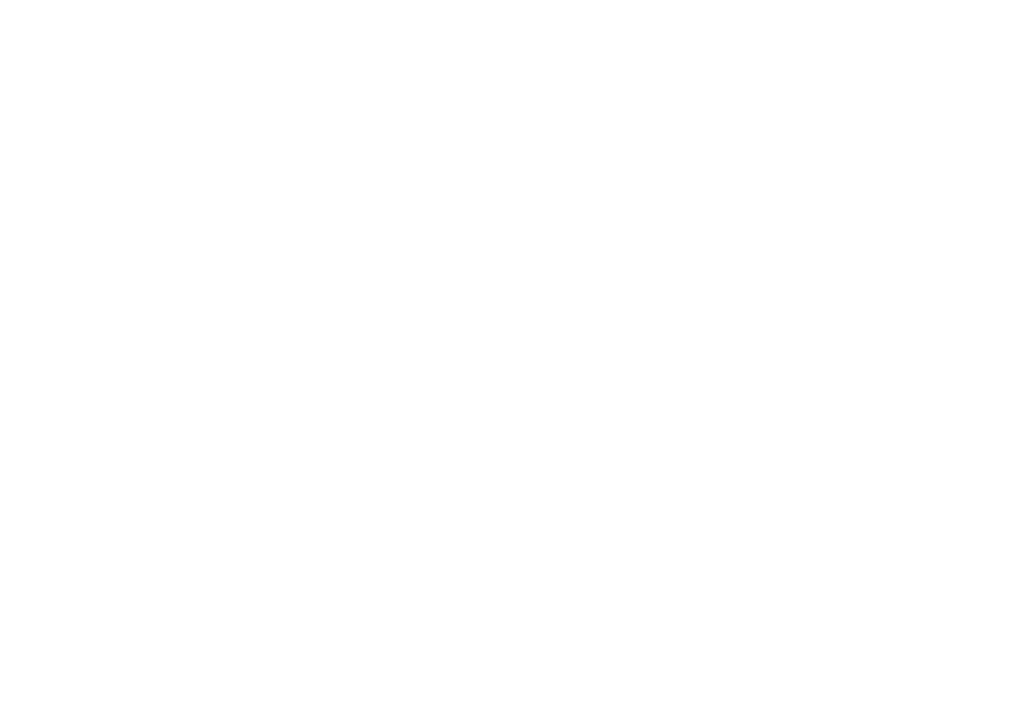
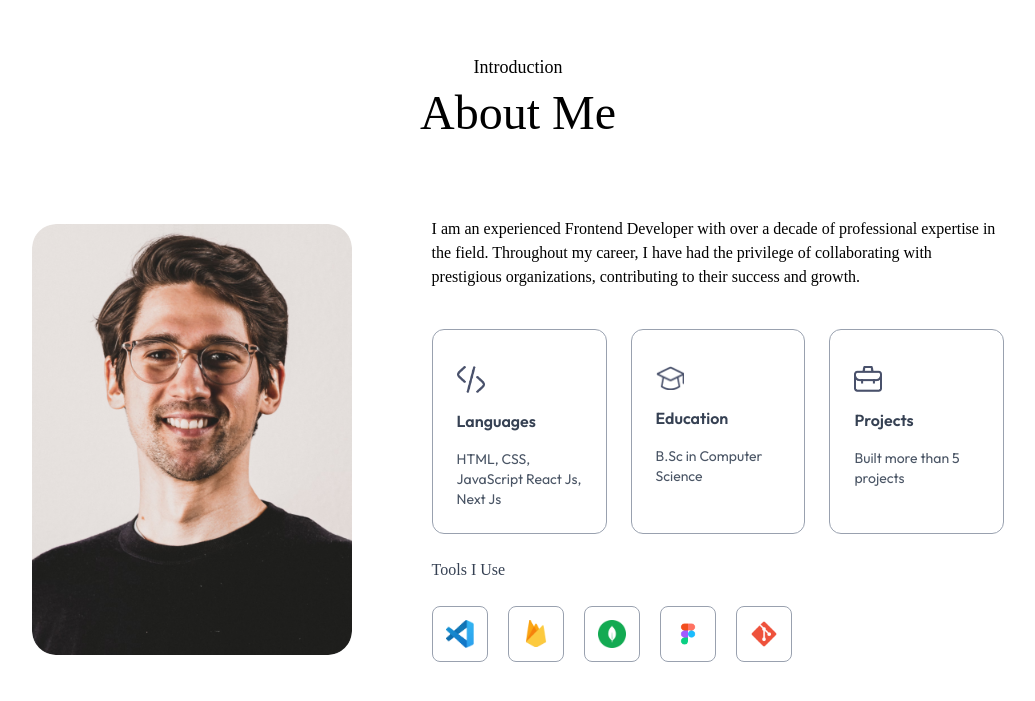
Before and after one commit to Coded-Adil/next-js-portfolio, a Next.js app: page / in a window 1280 px wide. Shown: the part 787-1488 px from the top of the page, without its empty margins (122-1157 px from the left). Before the commit the page ends 800 px from the top, so only its background shows below. Built offline with nearby package versions, Linux system fonts and the light colour scheme; a web font is replaced by a local one.

Commit message:
Implemented a responsive About section

```diff
--- a/app/assets.ts
+++ b/app/assets.ts
@@ -169,7 +169,7 @@
 
 export const infoList: InfoItem[] = [
     { icon: assets.code_icon, iconDark: assets.code_icon_dark, title: 'Languages', description: 'HTML, CSS, JavaScript React Js, Next Js' },
-    { icon: assets.edu_icon, iconDark: assets.edu_icon_dark, title: 'Education', description: 'B.Tech in Computer Science' },
+    { icon: assets.edu_icon, iconDark: assets.edu_icon_dark, title: 'Education', description: 'B.Sc in Computer Science' },
     { icon: assets.project_icon, iconDark: assets.project_icon_dark, title: 'Projects', description: 'Built more than 5 projects' }
 ];
 
--- a/app/globals.css
+++ b/app/globals.css
@@ -8,4 +8,8 @@
   --color-lightHover: #fcf4ff;
   --color-darkHover: #2a004a;
   --color-darkTheme: #11001f;
+
+  /* Shadows */
+  --shadow-black: 4px 4px #000;
+  --shadow-white: 4px 4px #fff;
 }
--- a/app/layout.tsx
+++ b/app/layout.tsx
@@ -24,7 +24,7 @@
   children: React.ReactNode;
 }>) {
   return (
-    <html lang="en">
+    <html lang="en" className="scroll-smooth">
       <body
         className={`${outfit.className} ${ovo.className} antialiased leading-6 overflow-x-hidden`}
       >
--- a/app/page.tsx
+++ b/app/page.tsx
@@ -1,3 +1,4 @@
+import About from "@/components/About";
 import Header from "@/components/Header";
 
 export default function Home() {
@@ -5,6 +6,7 @@
     <>
       {/* <Navbar /> */}
       <Header />
+      <About />
     </>
   );
 }
--- /dev/null
+++ b/components/About.tsx
@@ -0,0 +1,53 @@
+import { assets, infoList, toolsData } from "@/app/assets";
+import Image from "next/image";
+
+const About = () => {
+    return (
+        <div className="w-full px-[12%] py-10 scroll-mt-20" id="about">
+            <h4 className="text-center mb-2 text-lg font-ovo">Introduction</h4>
+            <h2 className="text-center text-5xl font-ovo">About Me</h2>
+
+            <div className="flex w-full flex-col lg:flex-row items-center gap-20 my-20">
+                <div className="w-64 sm:w-80 rounded-3xl max-w-none">
+                    <Image src={assets.user_image} alt="User Image" className="w-full rounded-3xl" />
+                </div>
+
+                <div className="flex-1">
+                    <p className="mb-10 max-w-2xl font-ovo">I am an experienced Frontend Developer with over a decade of professional expertise in the field. Throughout my career, I have had the privilege of collaborating with prestigious organizations, contributing to their success and growth.</p>
+                    <ul className="grid grid-cols-1 sm:grid-cols-3 gap-6 max-w-2xl">
+                        {
+                            infoList.map(({ icon, iconDark, title, description }, index) => (
+                                <li key={index} className="border border-gray-400 rounded-xl p-6 cursor-pointer hover:bg-lightHover hover:-translate-y-1 duration-500 hover:shadow-black">
+                                    <Image
+                                        className="w-7 mt-3"
+                                        src={icon}
+                                        alt={title}
+                                    />
+                                    <h3 className="my-4 font-semibold text-gray-700">{title}</h3>
+                                    <p className="text-gray-600 text-sm">{description}</p>
+                                </li>
+                            ))
+                        }
+                    </ul>
+
+                    <h4 className="my-6 text-gray-700 font-ovo">Tools I Use</h4>
+                    <ul className="flex items-center gap-3 sm:gap-5">
+                        {
+                            toolsData.map((tool, index) => (
+                                <li key={index} className="flex items-center justify-center w-12 sm:w-14 aspect-square border border-gray-400 rounded-lg cursor-pointer hover:-translate-y-1 duration-500">
+                                    <Image
+                                        className="w-5 sm:w-7"
+                                        src={tool}
+                                        alt={`Tool ${index + 1}`}
+                                    />
+                                </li>
+                            ))
+                        }
+                    </ul>
+                </div>
+            </div>
+        </div>
+    );
+};
+
+export default About;
--- a/components/Header.tsx
+++ b/components/Header.tsx
@@ -4,7 +4,7 @@
 
 const Header = () => {
     return (
-        <div className="w-11/12 max-w-3xl text-center mx-auto h-screen flex flex-col items-center justify-center gap-4">
+        <div className="w-11/12 max-w-3xl text-center mx-auto h-screen flex flex-col items-center justify-center gap-4 pt-[13.12rem] md:pt-0 ">
             <div>
                 <Image src={assets.profile_img} alt="Profile Image" className="rounded-full w-32" />
             </div>
--- a/components/Navbar.tsx
+++ b/components/Navbar.tsx
@@ -1,12 +1,13 @@
 "use client";
 import Image from "next/image";
 import Link from "next/link";
-import { assets } from "../app/assets.js"
+import { assets } from "../app/assets"
 
-import { useState } from "react";
+import { useEffect, useState } from "react";
 
 const Navbar = () => {
     const [isMenuOpen, setIsMenuOpen] = useState(false);
+    const [isScroll, setIsScroll] = useState(false);
 
     const openMenu = () => {
         setIsMenuOpen(true);
@@ -14,19 +15,29 @@
     const closeMenu = () => {
         setIsMenuOpen(false);
     };
+
+    useEffect(() => {
+        window.addEventListener('scroll', () => {
+            if(scrollY > 50) {
+                setIsScroll(true);
+            } else {
+                setIsScroll(false);
+            }
+        });
+    }, []);
     return (
         <>
             <div className="fixed top-0 right-0 w-11/12 -z-10 translate-y-[-80%]">
                 <Image src={assets.header_bg_color} alt="Header Background" className="w-full" />
             </div>
-            <nav className="w-full fixed px-5 lg:px-8 xl:px-[8%] py-4 flex items-center justify-between z-50">
+            <nav className={`w-full fixed px-5 lg:px-8 xl:px-[8%] py-4 flex items-center justify-between z-50 ${isScroll ? 'bg-white bg-opacity-50 backdrop-blur-lg shadow-sm' : ''}`}>
                 {/* Logo */}
                 <Link href="#top" className="text-2xl font-bold">
                     <Image src={assets.logo} alt="Logo" className="w-26 mr-14 cursor-pointer" />
                 </Link>
 
                 {/* Navigation Links */}
-                <ul className="hidden md:flex items-center gap-6 lg:gap-8 rounded-full px-12 py-3 bg-white shadow-sm bg-opacity-50">
+                <ul className={`hidden md:flex items-center gap-6 lg:gap-8 rounded-full px-12 py-3 ${isScroll ? '' : 'bg-white shadow-sm bg-opacity-50'}`}>
                     <li><a href="#top" className="font-ovo">Home</a></li>
                     <li><a href="#about" className="font-ovo">About me</a></li>
                     <li><a href="#services" className="font-ovo">Services</a></li>
```
